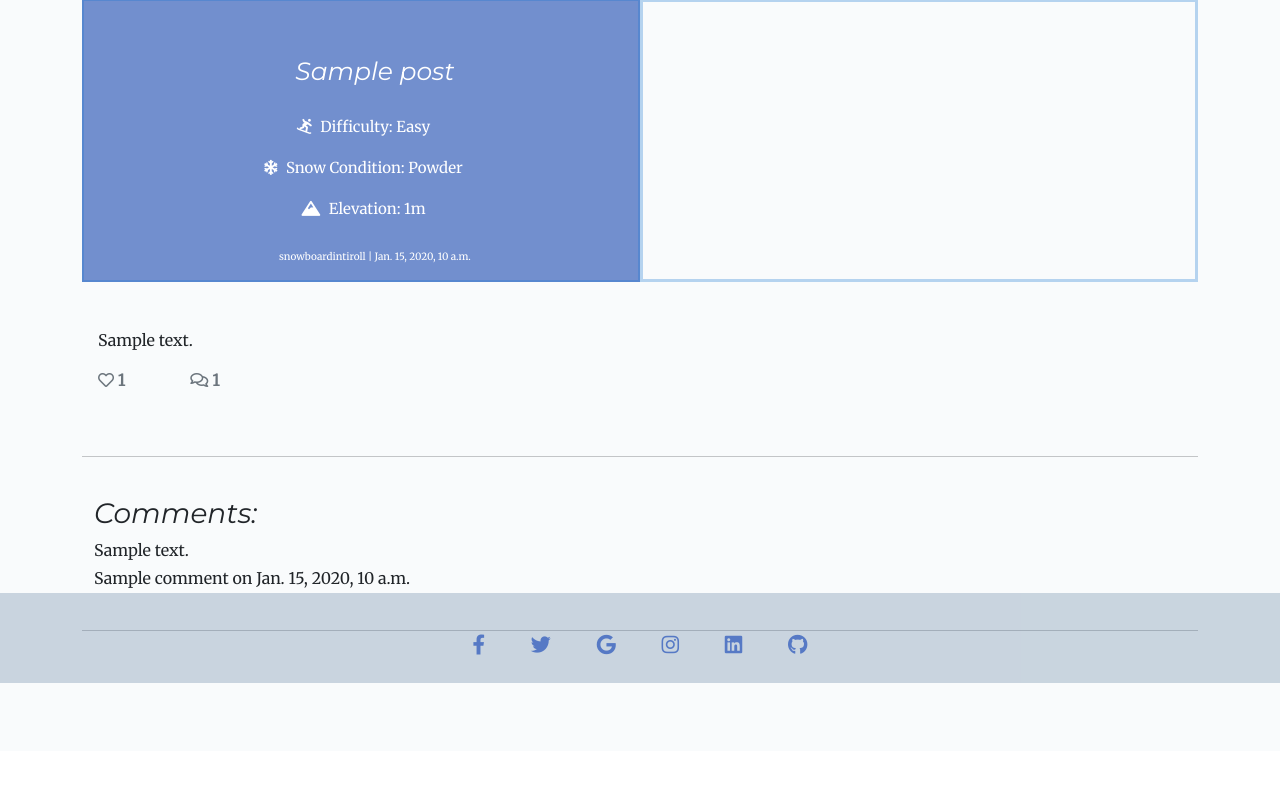
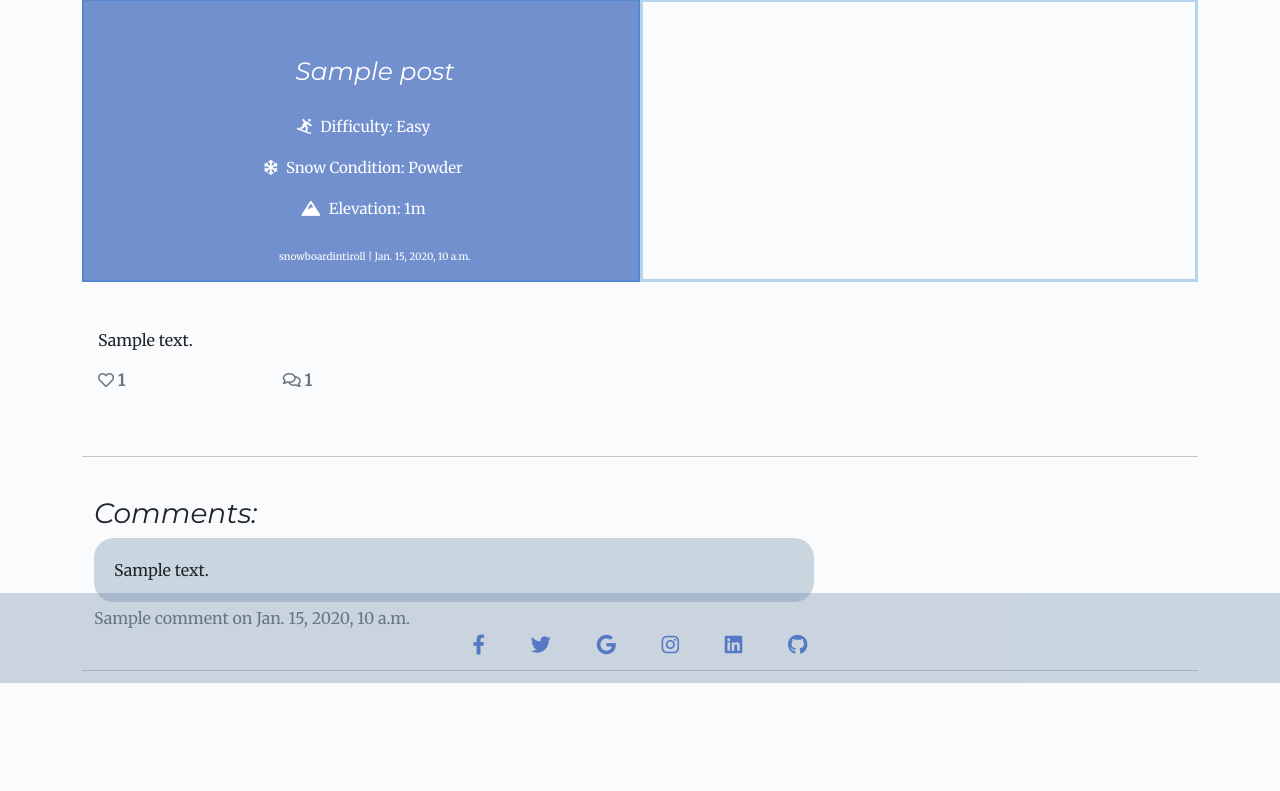
Before and after one commit to FlorinDorneanu/snowboard-in-tirol, a Django app: a page that uses templates/post_detail.html in a window 1280 px wide. Shown: the part 117-908 px from the top of the page. Before the commit the page ends 800 px from the top, so only its background shows below. Run offline with Django 3.2, Linux system fonts and the light colour scheme; data comes from the database, SQL or seed files in the repository; tables that the repository leaves empty hold one stand-in row (values such as "Sample post"); some libraries are stand-ins or nearby versions.

Commit message:
Enhance: style likes and comments for better user experience

```diff
--- a/static/css/style.css
+++ b/static/css/style.css
@@ -15,11 +15,17 @@ h1,
 h2,
 h3,
 h4 {
-    font-family: Montserrat, sans-serif;
+    font-family: 'Montserrat', sans-serif;
 }
 
 p {
-    font-family: Merriweather, sans-serif;
+    font-family: 'Merriweather', sans-serif !important;
+}
+
+div.comment {
+    padding: 20px;
+    border-radius: 20px;
+    background-color: rgba(89, 123, 157, 0.3);
 }
 
 .logo {
--- a/templates/post_detail.html
+++ b/templates/post_detail.html
@@ -39,7 +39,7 @@
                 </p>
                 <div class="row">
 
-                    <div class="col-1">
+                    <div class="col-2">
                         <strong>
                             {% if user.is_authenticated %}
                             <form class="d-inline" action="{% url 'post_like' post.slug %}" method="POST">
@@ -59,7 +59,7 @@
                             <span class="text-secondary">{{ post.number_of_likes }}</span>
                         </strong>
                     </div>
-                    <div class="col-1">
+                    <div class="col-2">
                         {% with comments.count as total_comments %}
                         <strong class="text-secondary"><i class="far fa-comments"></i>
                             <!-- Our total_comments variable goes before the closing strong tag -->
@@ -83,17 +83,17 @@
                 {% if comments %}
                     {% for comment in comments %}
                         <div class="comments">
-                            <div>
+                            <div class="comment">
                                 {{ comment.body | linebreaksbr }}
                             </div>
                             <div>
-                                <p class="post-icon mt-1">{{ comment.name }} on
+                                <p class="post-icon mt-1 text-muted">{{ comment.name }} on
                                     <span>{{ comment.created_on }}</span>
                                 </p>
                             </div>
                             {% if user.is_authenticated %}
                             <!-- Start like comment -->
-                                        <div class="col-1 ">
+                                        <div class="col-2">
                                             <strong>
                                                 {% if user.is_authenticated %}
                                                 <form class="d-inline" action="{% url 'comment_like' comment.id %}" method="POST">
@@ -142,7 +142,7 @@
             <div class="card-container col-lg-4 mb-4 mt-3 ">
             {% if user.is_authenticated %}
                 <h3>Leave a comment:</h3>
-                <p>Posting as: {{ user.username }}</p>
+                <p class="comment">Posting as: {{ user.username }}</p>
                 <form method="post">
                     {% csrf_token %}
                     {{ comment_form | crispy }}
```
